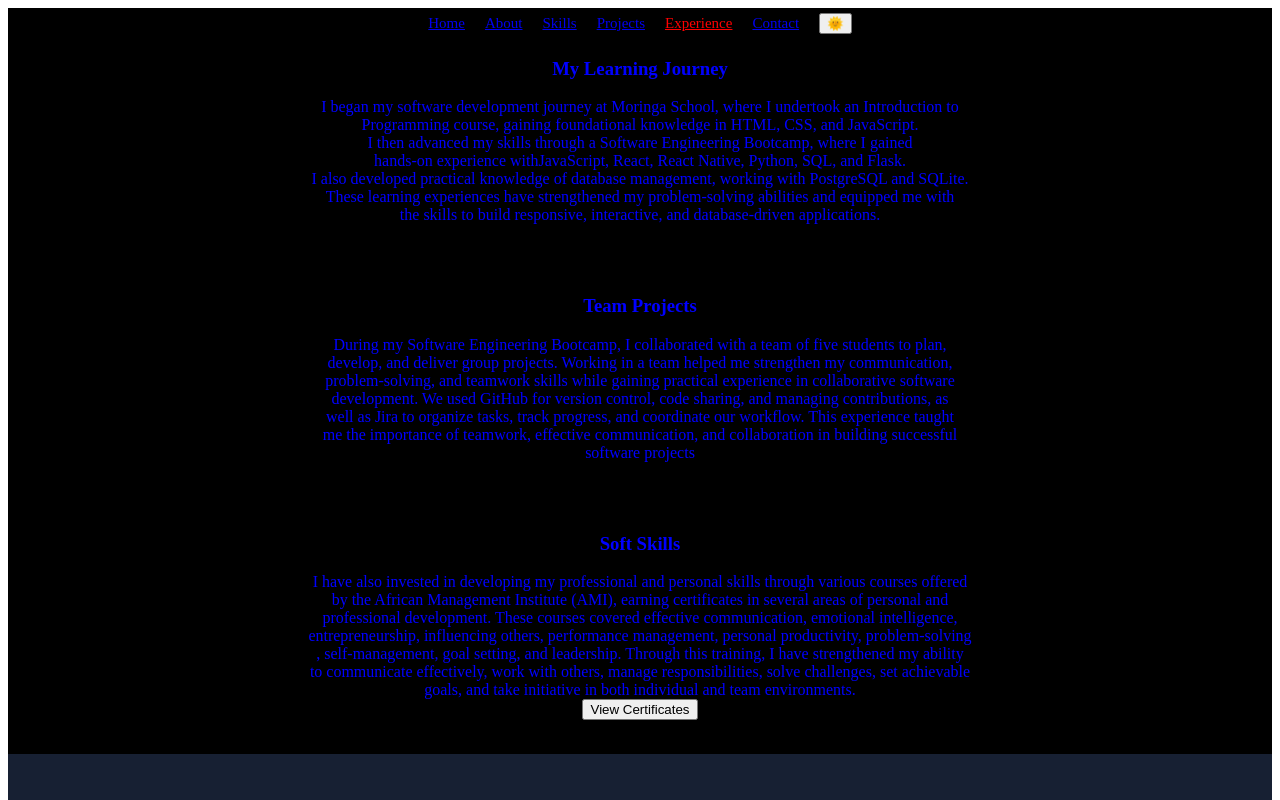
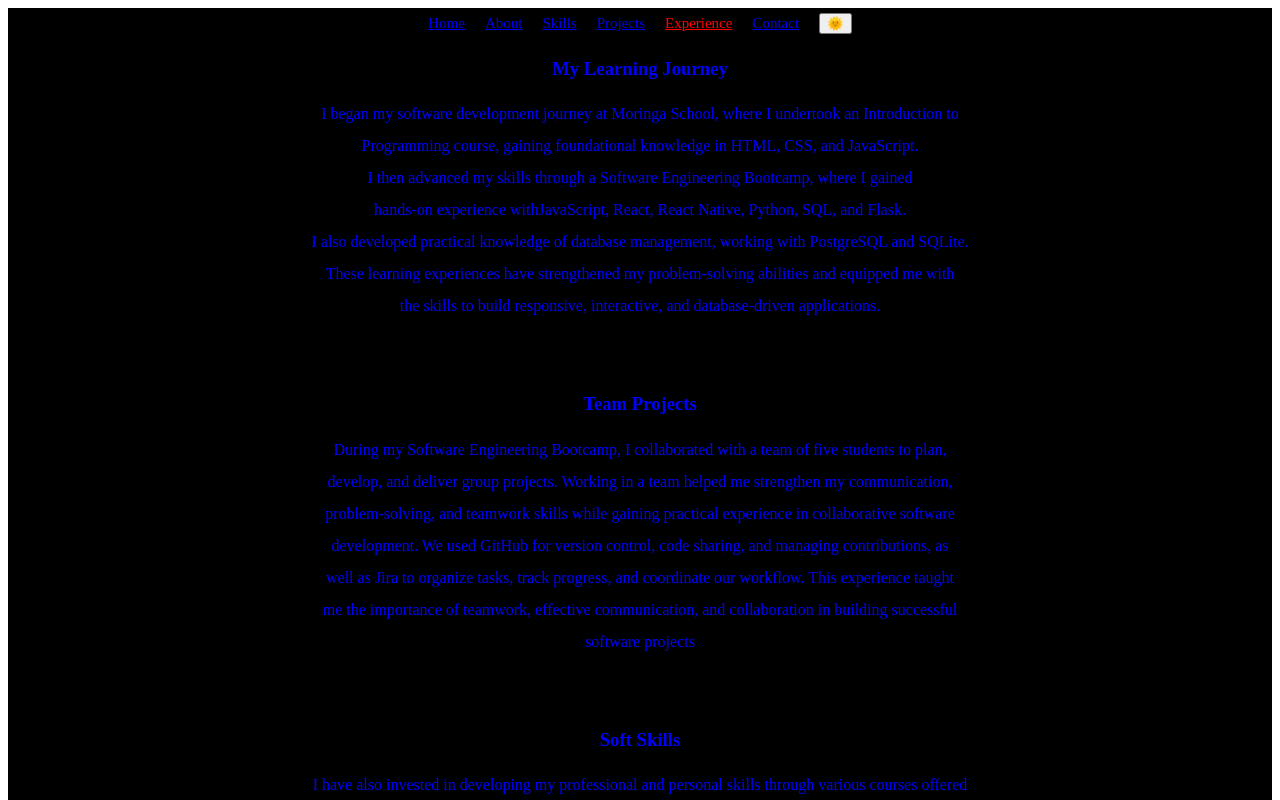
Before and after one commit to kamaukimani/portfolio-website, a React (Vite) app: page /experience in a window 1280 px wide. Shown: the top 800 px of the page. Built offline with nearby package versions, Linux system fonts and the light colour scheme.

Commit message:
add line spacing

```diff
--- a/src/index.css
+++ b/src/index.css
@@ -126,3 +126,6 @@ html {
 .image strong {
     color: #6D28D9;
 }
+.experience {
+    line-height: 2;
+}
```
